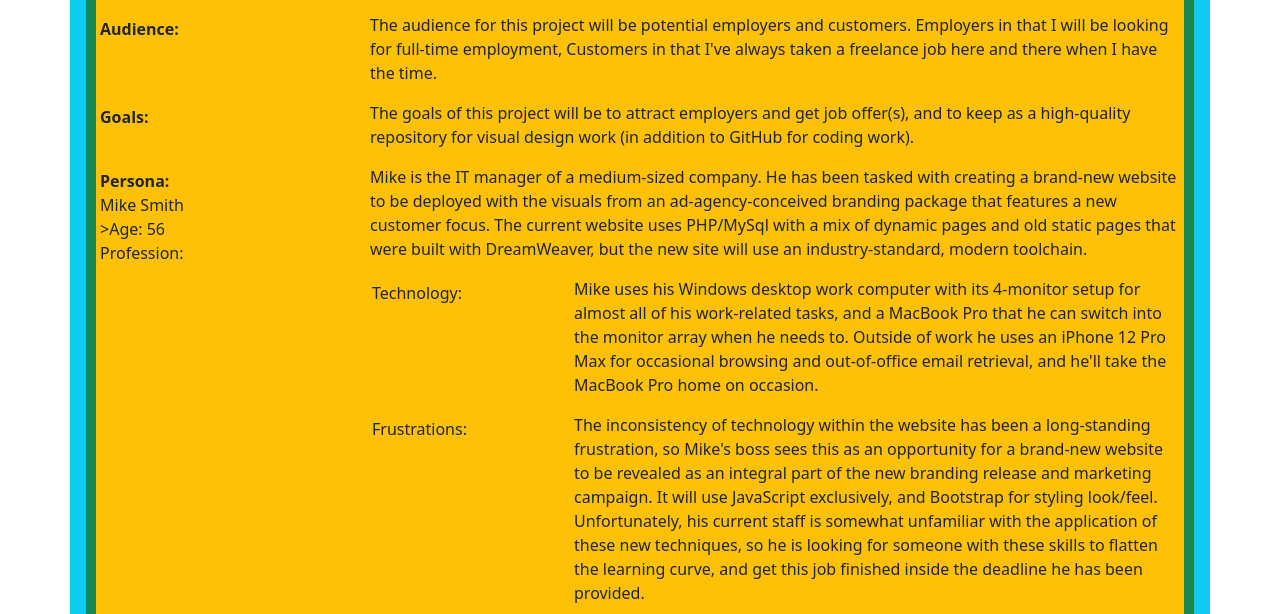
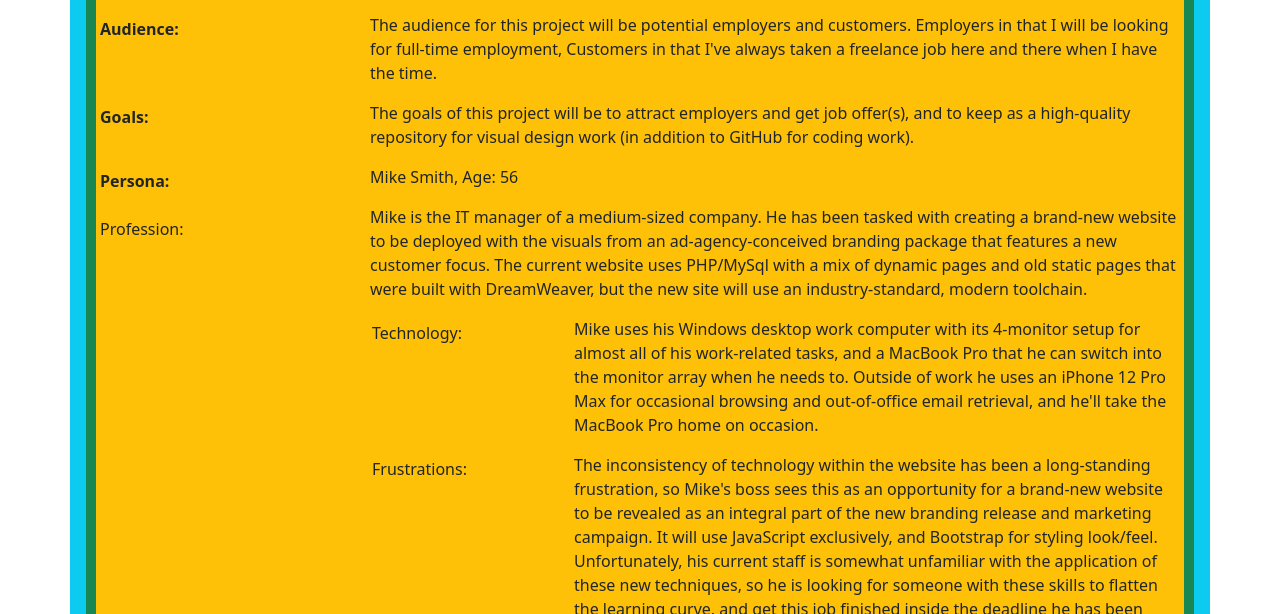
Before and after one commit to ScottCoons/my-pwp-ScottCoons, a plain HTML site: page public_html/documentation/milestone-1.html in a window 1280 px wide. Shown: the part 153-767 px from the top of the page. Drawn offline with nearby package versions, Linux system fonts and the light colour scheme.

Commit message:
final? text edits

```diff
--- a/public_html/documentation/milestone-1.html
+++ b/public_html/documentation/milestone-1.html
@@ -55,9 +55,10 @@
 
     <div class="d-flex row g-1 bg-warning">
         <div class=" col-3 p-1 bg-warning">
-            <p><strong>Persona:</strong><br/>Mike Smith<br/>>Age: 56<br/>Profession:</p>
+            <p><strong>Persona:</strong><br/><br/>Profession:</p>
         </div>
         <div class="col-9 bg-warning">
+            <p>Mike Smith, Age: 56</p>
             <p>Mike is the IT manager of a medium-sized company. He has been tasked with creating a brand-new website to be deployed with the visuals from an ad-agency-conceived branding package that features a new customer focus. The current website uses PHP/MySql with a mix of dynamic pages and old static pages that were built with DreamWeaver, but the new site will use an industry-standard, modern toolchain.</p>
             <div class="row g-1 bg-warning">
                 <div class="col-3 p-1 bg-warning">
```
